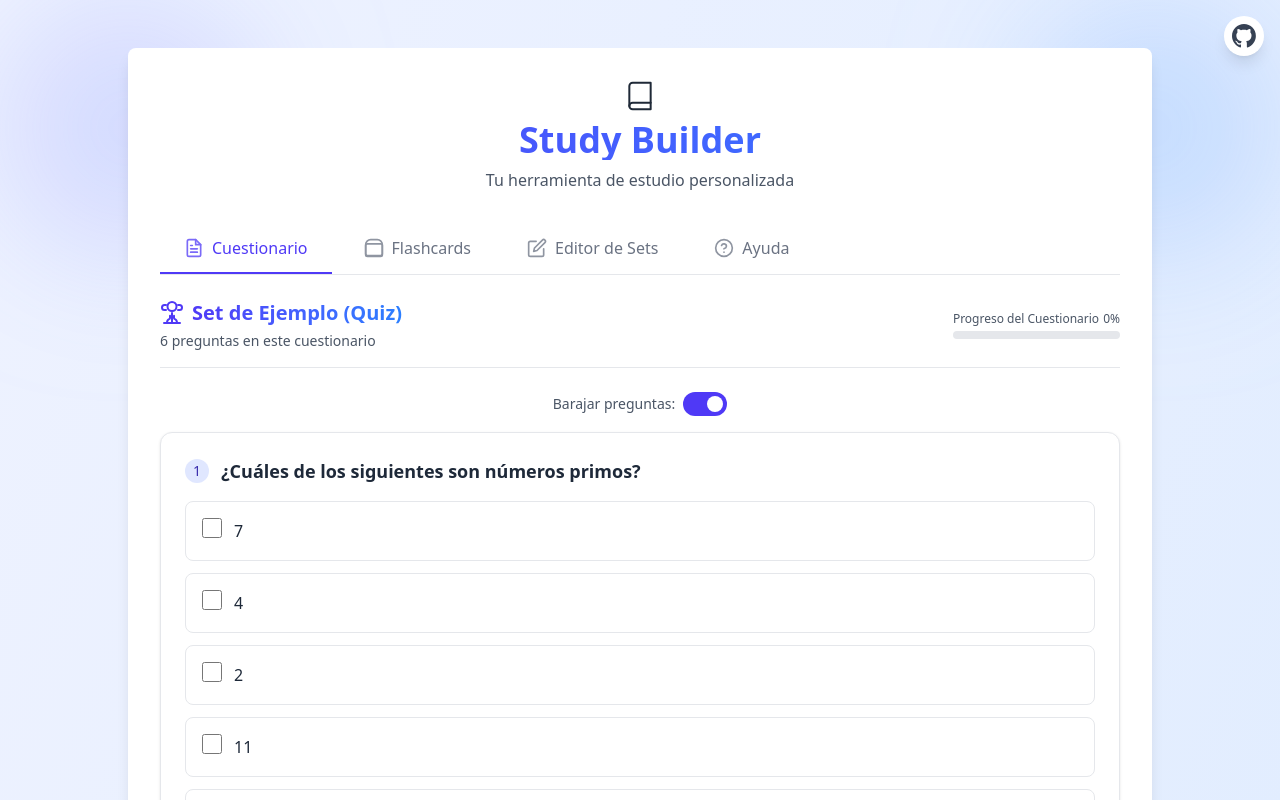
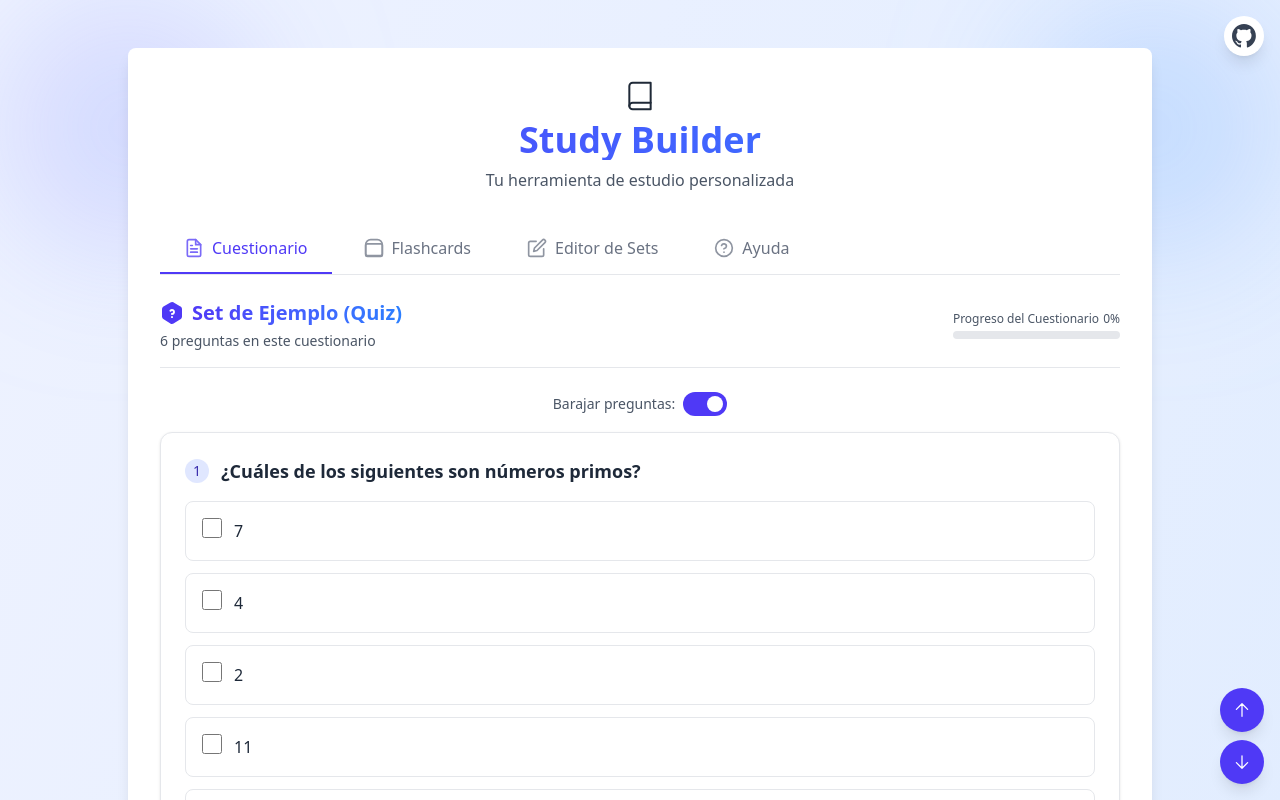
Before and after one commit to Joacohbc/study-builder, a React (Vite) app: page / in a window 1280 px wide. Shown: the top 800 px of the page. Built offline with nearby package versions, Linux system fonts and the light colour scheme.

Commit message:
feat: Add scroll navigation buttons and icons for improved user experience

```diff
--- a/src/App.jsx
+++ b/src/App.jsx
@@ -10,6 +10,9 @@ import QuizIcon from './components/icons/QuizIcon';
 import CardIcon from './components/icons/CardIcon';
 import EditIcon from './components/icons/EditIcon';
 import HelpIcon from './components/icons/HelpIcon';
+import ArrowUpIcon from './components/icons/ArrowUpIcon';
+import ArrowDownIcon from './components/icons/ArrowDownIcon';
+import QuestionIcon from './components/icons/QuestionIcon';
 
 // --- Main App Component ---
 function App() {
@@ -22,6 +25,15 @@ function App() {
         setEditorContentType,
         isLoading
     } = useStudySets();
+
+    // --- Scroll Navigation Functions ---
+    const handleScrollToTop = () => {
+        window.scrollTo({ top: 0, behavior: 'smooth' });
+    };
+
+    const handleScrollToBottom = () => {
+        window.scrollTo({ top: document.documentElement.scrollHeight, behavior: 'smooth' });
+    };
 
     // --- Tab Configuration ---
     const uiTabs = [
@@ -166,6 +178,26 @@ function App() {
                     <p>© {new Date().getFullYear()} Study Builder</p>
                 </footer>
             </div>
+
+            {/* Scroll Navigation Buttons - Fixed Position */}
+            <div className="fixed bottom-4 right-4 flex flex-col space-y-2 z-50">
+                <button
+                    type="button"
+                    onClick={handleScrollToTop}
+                    className="p-3 bg-indigo-600 text-white rounded-full shadow-lg hover:bg-indigo-700 focus:outline-none focus:ring-2 focus:ring-offset-2 focus:ring-indigo-500 transition-all duration-150"
+                    title="Ir arriba del todo"
+                >
+                    <ArrowUpIcon className="w-5 h-5" />
+                </button>
+                <button
+                    type="button"
+                    onClick={handleScrollToBottom}
+                    className="p-3 bg-indigo-600 text-white rounded-full shadow-lg hover:bg-indigo-700 focus:outline-none focus:ring-2 focus:ring-offset-2 focus:ring-indigo-500 transition-all duration-150"
+                    title="Ir abajo del todo"
+                >
+                    <ArrowDownIcon className="w-5 h-5" />
+                </button>
+            </div>
         </div>
     );
 }
--- /dev/null
+++ b/src/components/icons/ArrowDownIcon.jsx
@@ -0,0 +1,18 @@
+// src/components/icons/ArrowDownIcon.jsx
+import React from 'react';
+
+const ArrowDownIcon = ({ className = "w-5 h-5", ...props }) => (
+    <svg
+        xmlns="http://www.w3.org/2000/svg"
+        fill="none"
+        viewBox="0 0 24 24"
+        strokeWidth={1.5}
+        stroke="currentColor"
+        className={className}
+        {...props}
+    >
+        <path strokeLinecap="round" strokeLinejoin="round" d="M12 4.5v15m0 0l6.75-6.75M12 19.5l-6.75-6.75" />
+    </svg>
+);
+
+export default ArrowDownIcon;
--- /dev/null
+++ b/src/components/icons/ArrowUpIcon.jsx
@@ -0,0 +1,18 @@
+// src/components/icons/ArrowUpIcon.jsx
+import React from 'react';
+
+const ArrowUpIcon = ({ className = "w-5 h-5", ...props }) => (
+    <svg
+        xmlns="http://www.w3.org/2000/svg"
+        fill="none"
+        viewBox="0 0 24 24"
+        strokeWidth={1.5}
+        stroke="currentColor"
+        className={className}
+        {...props}
+    >
+        <path strokeLinecap="round" strokeLinejoin="round" d="M12 19.5v-15m0 0l-6.75 6.75M12 4.5l6.75 6.75" />
+    </svg>
+);
+
+export default ArrowUpIcon;
--- a/src/components/icons/QuestionIcon.jsx
+++ b/src/components/icons/QuestionIcon.jsx
@@ -1,15 +1,9 @@
 import React from 'react';
 
 const QuestionIcon = () => (
-  <svg xmlns="http://www.w3.org/2000/svg" width="24" height="24" viewBox="0 0 24 24" fill="none" stroke="currentColor" strokeWidth="2" strokeLinecap="round" strokeLinejoin="round">
-    <path d="M6 9H4.5a2.5 2.5 0 0 1 0-5H6"></path>
-    <path d="M18 9h1.5a2.5 2.5 0 0 0 0-5H18"></path>
-    <path d="M4 22h16"></path>
-    <path d="M10 14.66V17c0 .55-.47.98-.97 1.21C7.85 18.75 7 20.24 7 22"></path>
-    <path d="M14 14.66V17c0 .55.47.98.97 1.21C16.15 18.75 17 20.24 17 22"></path>
-    <path d="M12 12v10"></path>
-    <path d="M7.5 5.5C7.5 7.985 9.515 10 12 10s4.5-2.015 4.5-4.5S14.485 1 12 1C9.515 1 7.5 3.015 7.5 5.5z"></path>
-  </svg>
+<svg  xmlns="http://www.w3.org/2000/svg"  width="24"  height="24"  viewBox="0 0 24 24"  fill="currentColor"  class="icon icon-tabler icons-tabler-filled icon-tabler-help-hexagon"><path stroke="none" d="M0 0h24v24H0z" fill="none"/>
+  <path d="M10.425 1.414a3.33 3.33 0 0 1 3.026 -.097l.19 .097l6.775 3.995l.096 .063l.092 .077l.107 .075a3.224 3.224 0 0 1 1.266 2.188l.018 .202l.005 .204v7.284c0 1.106 -.57 2.129 -1.454 2.693l-.17 .1l-6.803 4.302c-.918 .504 -2.019 .535 -3.004 .068l-.196 -.1l-6.695 -4.237a3.225 3.225 0 0 1 -1.671 -2.619l-.007 -.207v-7.285c0 -1.106 .57 -2.128 1.476 -2.705l6.95 -4.098zm1.575 13.586a1 1 0 0 0 -.993 .883l-.007 .117l.007 .127a1 1 0 0 0 1.986 0l.007 -.117l-.007 -.127a1 1 0 0 0 -.993 -.883zm1.368 -6.673a2.98 2.98 0 0 0 -3.631 .728a1 1 0 0 0 1.44 1.383l.171 -.18a.98 .98 0 0 1 1.11 -.15a1 1 0 0 1 -.34 1.886l-.232 .012a1 1 0 0 0 .111 1.994a3 3 0 0 0 1.371 -5.673z" />
+</svg>
 );
 
 export default QuestionIcon;
```
